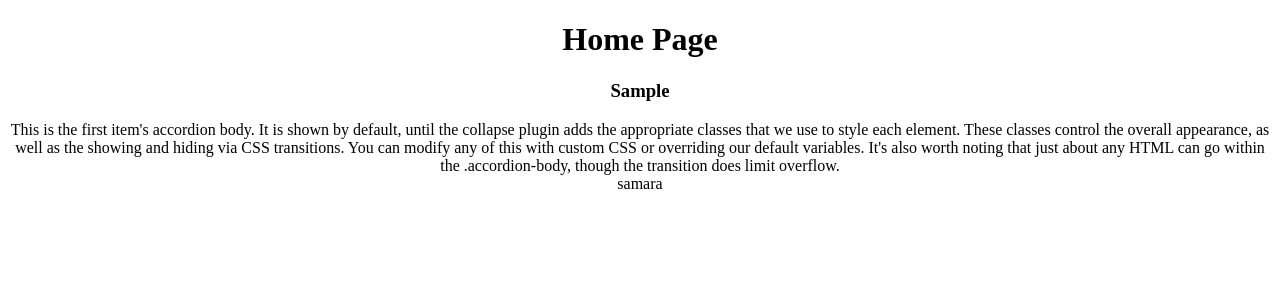
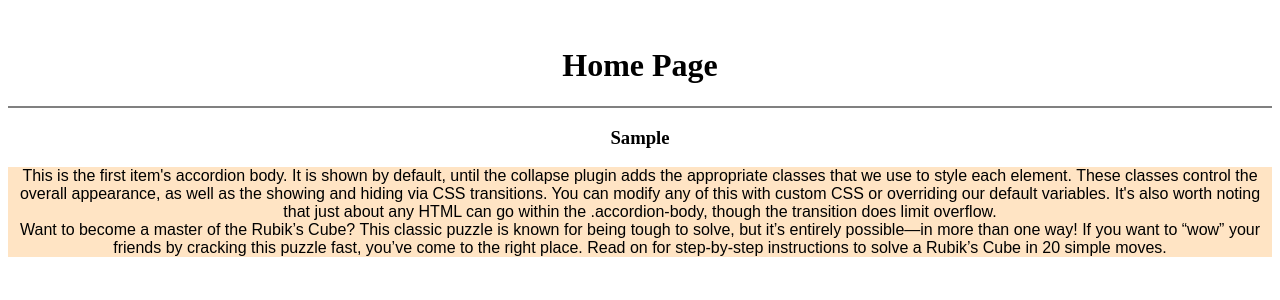
Before and after one commit to talantasan/flask_api, a Flask app: template web1/templates/home.html in a window 1280 px wide. Shown: the top 300 px of the page. Run offline with Flask 3, Linux system fonts and the light colour scheme; the template is opened without the code that fills it: most values are stand-ins (such as "Sample title", 1, 10 or a date in 2020).

Commit message:
web development continues

```diff
--- /dev/null
+++ b/web1/templates/about.txt
@@ -0,0 +1,3 @@
+This page is created for development purpose.
+We will be practicing /empoyee api created with Flask.
+Developed by Talantbek Karmyshakov
--- a/web1/templates/base.html
+++ b/web1/templates/base.html
@@ -3,7 +3,7 @@
 <head>
     <meta charset="UTF-8">
     <meta name="viewport" content="width=device-width, initial-scale=1.0">
-    <title>{% block title %}{% endblock %}</title>
+    <title>{% block title %}{% endblock %}-v1</title>
     <link href="https://cdn.jsdelivr.net/npm/bootstrap@5.3.2/dist/css/bootstrap.min.css" rel="stylesheet" integrity="sha384-T3c6CoIi6uLrA9TneNEoa7RxnatzjcDSCmG1MXxSR1GAsXEV/Dwwykc2MPK8M2HN" crossorigin="anonymous">
 </head>
 <body>
--- a/web1/templates/home.html
+++ b/web1/templates/home.html
@@ -2,12 +2,14 @@
 {% block title %}home{% endblock %}
 {% block content %}
     <center>
+        <br>
         <h1>Home Page</h1>
+        <hr style="height:2px;border-width:0;color:gray;background-color:gray">
         <p><h3>{{ utc_dt }}</h3></p>
 
-    <div class="row justify-content-md-center">
-        <div class="col-5">{% include "talant.txt" %}</div>
-        <div class="col">samara</div>
+    <div class="row justify-content-md-center" style="font-family:Arial, Helvetica, sans-serif">
+        <div class="col-5" style="background-color: bisque;" >{% include "talant.txt" %}</div>
+        <div class="col-5" style="background-color: bisque;">{% include "talant2.txt" %}</div>
     </div>
     </center>
 {% endblock %}
--- a/web1/templates/navbar.html
+++ b/web1/templates/navbar.html
@@ -8,6 +8,10 @@
                 <li class="nav-item">
                     <a class="nav-link" href="{{ url_for('employee') }}">Employee</a>
                 </li>
+                <li class="nav-item">
+                    <a class="nav-link" href="{{ url_for('about') }}">About</a>
+                </li>
+
             </ul>
             <form class="d-flex" role="search">
                 <input class="form-control me-2" type="search" placeholder="Search" aria-label="Search">
--- /dev/null
+++ b/web1/templates/talant2.txt
@@ -0,0 +1 @@
+Want to become a master of the Rubik’s Cube? This classic puzzle is known for being tough to solve, but it’s entirely possible—in more than one way! If you want to “wow” your friends by cracking this puzzle fast, you’ve come to the right place. Read on for step-by-step instructions to solve a Rubik’s Cube in 20 simple moves.
```
Also changed, not shown: web1/requirements.txt (added, +14 -0 lines), web1/templates/about.html (added, +14 -0 lines), web1/templates/employee.html (+11 -0 lines), web1/web.py (+7 -3 lines), 1 other file.
